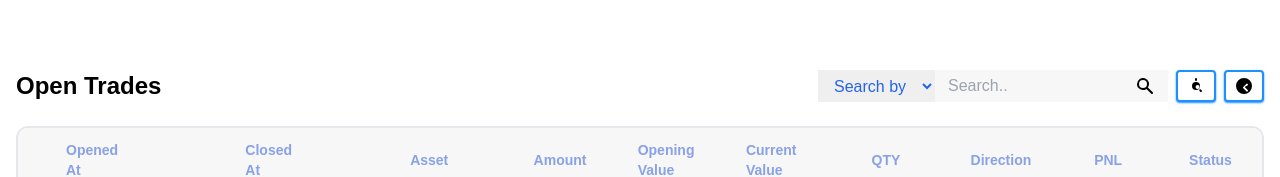
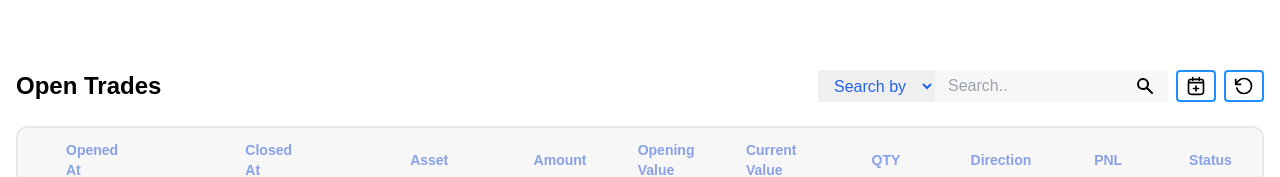
Before and after one commit to YahyaaMuhamedd/Task-1, a React (Create React App) app: page / in a window 1280 px wide. Shown: the part 595-772 px from the top of the page. Built offline with nearby package versions, Linux system fonts and the light colour scheme.

Commit message:
First Commit

```diff
--- a/src/App.js
+++ b/src/App.js
@@ -296,32 +296,14 @@ const TradeTable = () => {
             </div>
           </div>
           <div className='gap-2 flex items-center'>
-            <button className=" px-2 py-1 rounded bg-white border-2 border-[dodgerblue] shadow-sm shadow-[dodgerblue] ">
-              <svg
-                xmlns="http://www.w3.org/2000/svg"
-                className="h-5 w-5"
-                viewBox="0 0 20 20"
-                fill="currentColor"
-              >
-                <path
-                  fillRule="evenodd"
-                  d="M10 2a1 1 0 011 1v1a1 1 0 11-2 0V3a1 1 0 011-1zm4 8a4 4 0 11-8 0 4 4 0 018 0zm-.464 4.95l.707.707a1 1 0 001.414-1.414l-.707-.707a1 1 0 00-1.414 1.414zm-2-2a2 2 0 100-4 2 2 0 000 4z"
-                  clipRule="evenodd"
-                />
+          <button className=" px-2 py-1 rounded bg-white border-2 border-[dodgerblue]">
+              <svg width="20px" height="20px" viewBox="0 0 24 24" fill="none" xmlns="http://www.w3.org/2000/svg">
+                <path d="M21 8H3M16 2V5M8 2V5M12 18V12M9 15H15M7.8 22H16.2C17.8802 22 18.7202 22 19.362 21.673C19.9265 21.3854 20.3854 20.9265 20.673 20.362C21 19.7202 21 18.8802 21 17.2V8.8C21 7.11984 21 6.27976 20.673 5.63803C20.3854 5.07354 19.9265 4.6146 19.362 4.32698C18.7202 4 17.8802 4 16.2 4H7.8C6.11984 4 5.27976 4 4.63803 4.32698C4.07354 4.6146 3.6146 5.07354 3.32698 5.63803C3 6.27976 3 7.11984 3 8.8V17.2C3 18.8802 3 19.7202 3.32698 20.362C3.6146 20.9265 4.07354 21.3854 4.63803 21.673C5.27976 22 6.11984 22 7.8 22Z" stroke="currentColor" stroke-width="2" stroke-linecap="round" stroke-linejoin="round" />
               </svg>
             </button>
-            <button className=" px-2 py-1 rounded bg-white border-2 border-[dodgerblue] shadow-sm shadow-[dodgerblue] ">
-              <svg
-                xmlns="http://www.w3.org/2000/svg"
-                className="h-5 w-5"
-                viewBox="0 0 20 20"
-                fill="currentColor"
-              >
-                <path
-                  fillRule="evenodd"
-                  d="M10 18a8 8 0 100-16 8 8 0 000 16zm3.707-8.707a1 1 0 00-1.414-1.414l-3 3a1 1 0 000 1.414l3 3a1 1 0 001.414-1.414l-3-3z"
-                  clipRule="evenodd"
-                />
+            <button className=" px-2 py-1 rounded bg-white border-2 border-[dodgerblue]">
+              <svg width="20px" height="20px" viewBox="0 0 24 24" fill="none" xmlns="http://www.w3.org/2000/svg">
+                <path d="M2 10C2 10 4.00498 7.26822 5.63384 5.63824C7.26269 4.00827 9.5136 3 12 3C16.9706 3 21 7.02944 21 12C21 16.9706 16.9706 21 12 21C7.89691 21 4.43511 18.2543 3.35177 14.5M2 10V4M2 10H8" stroke="currentColor" stroke-width="2" stroke-linecap="round" stroke-linejoin="round" />
               </svg>
             </button>
           </div>
```
